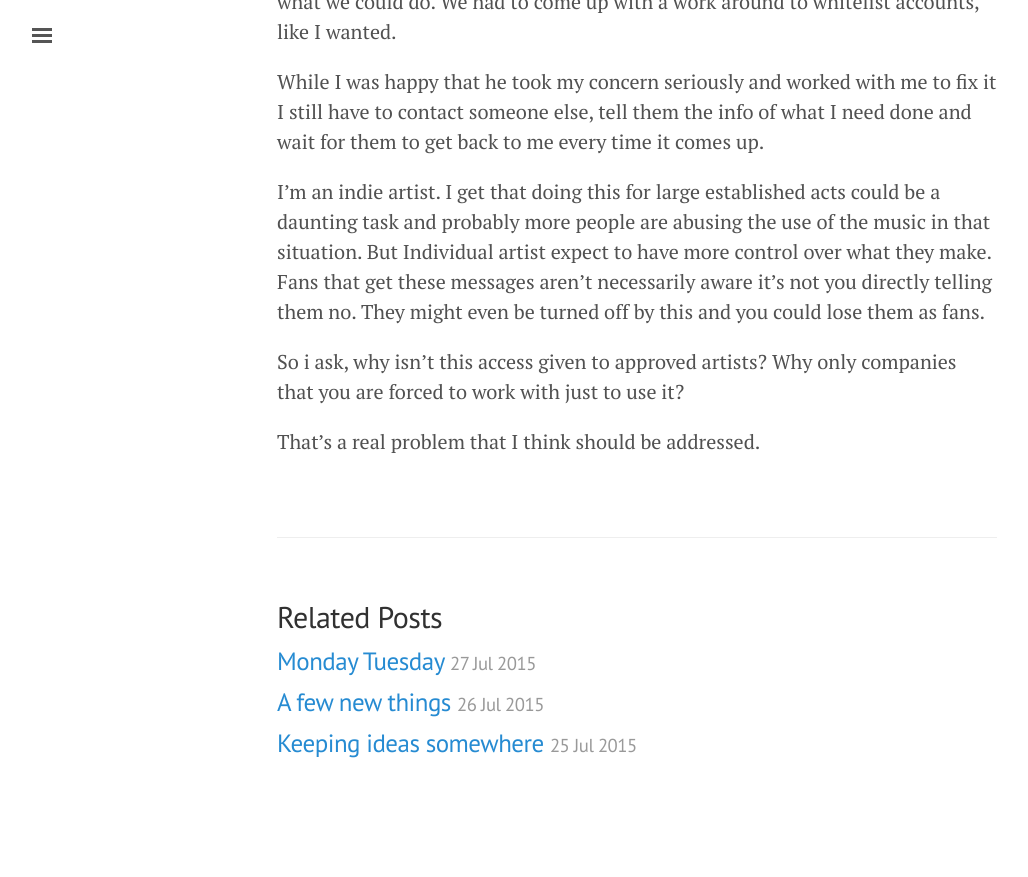
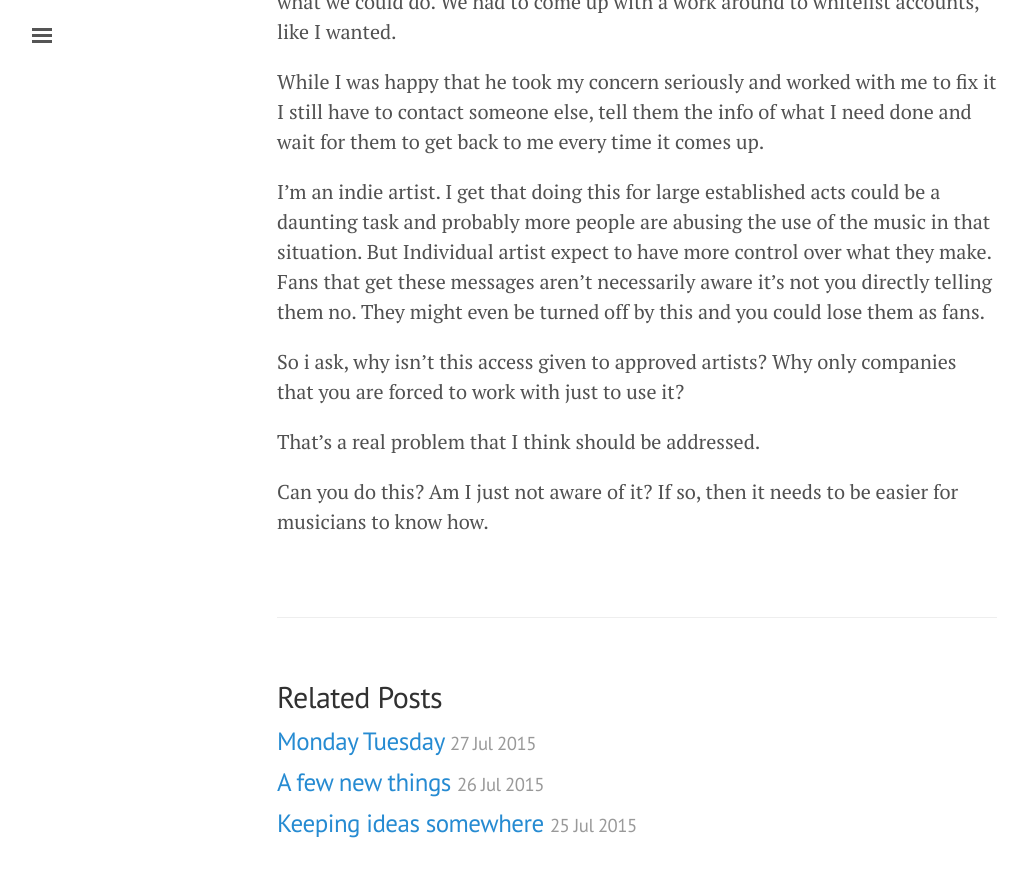
Before and after one commit to tmray/tmray.github.com, a Jekyll site: the page built from _posts/2015-07-27-contentID-needs-to-get-better.md, in a window 1280 px wide and 900 px high, scrolled down 1535 px. Shown: the top 877 px of the window, without its empty margins (3-1031 px from the left). Built offline with Jekyll 4.4.1, drawn with Linux system fonts in a browser that asks for light colours; before the commit the page ends 2355 px from its top, so only the background shows below that.

Commit message:
Update 2015-07-27-contentID-needs-to-get-better.md
Added more to post

```diff
--- a/_posts/2015-07-27-contentID-needs-to-get-better.md
+++ b/_posts/2015-07-27-contentID-needs-to-get-better.md
@@ -35,3 +35,5 @@ I'm an indie artist. I get that doing this for large established acts could be a
 So i ask, why isn't this access given to approved artists? Why only companies that you are forced to work with just to use it?
 
 That's a real problem that I think should be addressed.
+
+Can you do this? Am I just not aware of it? If so, then it needs to be easier for musicians to know how.
```
